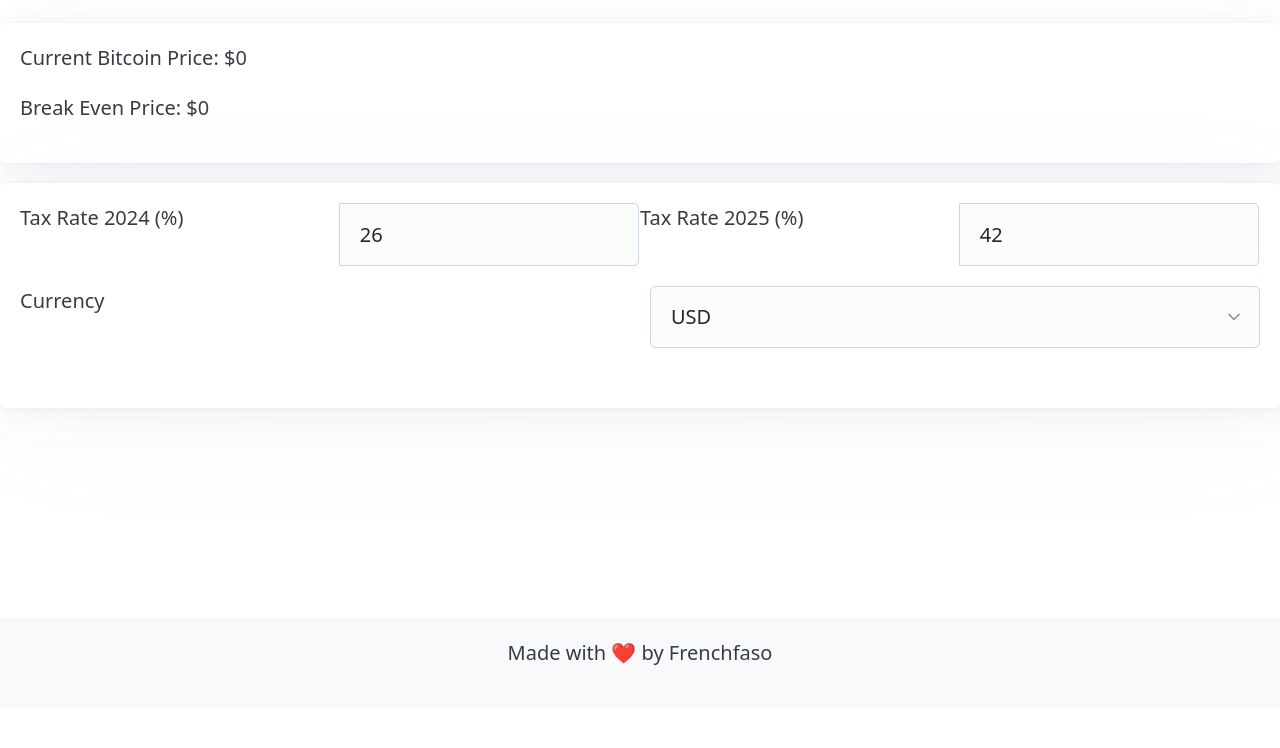
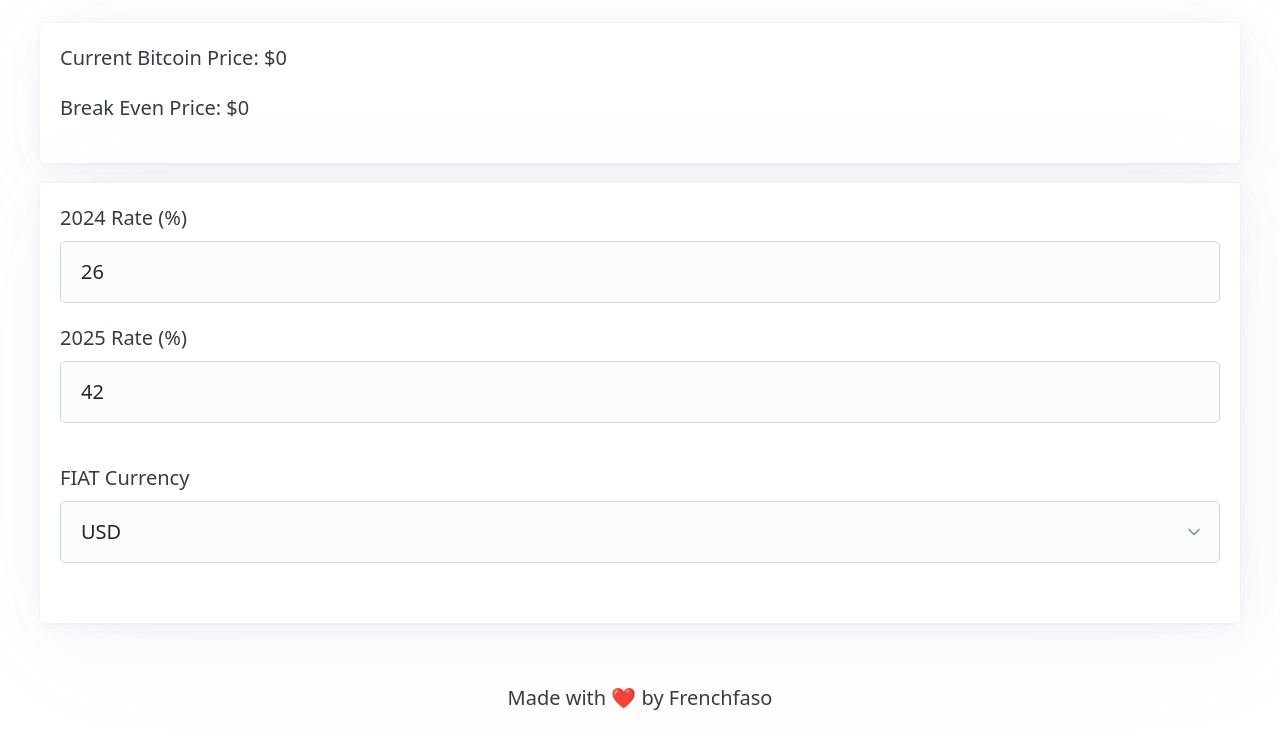
Before and after one commit to frenchfaso/RateBreak, a plain HTML site: page index.html in a window 1280 px wide. Shown: the part 92-840 px from the top of the page. Before the commit the page ends 800 px from the top, so only its background shows below. Drawn offline with nearby package versions, Linux system fonts and the light colour scheme; no server answers.

Commit message:
fixed css

```diff
--- a/index.html
+++ b/index.html
@@ -12,6 +12,7 @@
             display: flex;
             flex-direction: column;
             min-height: 100vh;
+            margin: 0;
         }
 
         main {
@@ -19,9 +20,10 @@
         }
 
         footer {
-            text-align: center;
-            padding: 1rem;
-            background-color: #f8f9fa;
+            display: flex;
+            justify-content: center;
+            align-items: center;
+            /* background-color: #f1f1f1; */
         }
 
         hgroup {
@@ -31,16 +33,12 @@
 </head>
 
 <body>
-
+    <main class="container" x-data="rateBreak()">
         <hgroup>
             <h1>RateBreak</h1>
             <p x-data="{ date: new Date().toLocaleDateString('de-DE', { day: '2-digit', month: 'long', year: 'numeric' }) }"
                 x-text="date"></p>
         </hgroup>
-
-
-    <!-- Main Content -->
-    <main x-data="rateBreak()">
         <!-- Card for Prices -->
         <article class="card">
             <section>
@@ -58,28 +56,31 @@
             <section>
                 <!-- Input Fields -->
                 <form>
-                    <fieldset role="group">
-                        <div class="grid">
-                            <label for="taxRate1">Tax Rate 2024 (%)</label>
+                    <fieldset>
+                        <!-- <legend>Tax Rates</legend> -->
+                        <div>
+                            <label for="taxRate1">2024 Rate (%)</label>
                             <input type="number" id="taxRate1" x-model.number="taxRate1" />
                         </div>
-                        <div class="grid">
-                            <label for="taxRate2">Tax Rate 2025 (%)</label>
+                        <div>
+                            <label for="taxRate2">2025 Rate (%)</label>
                             <input type="number" id="taxRate2" x-model.number="taxRate2" />
                         </div>
                     </fieldset>
-                    <div class="grid">
-                        <label for="currency">Currency</label>
+                    <fieldset>
+                        <!-- <legend>FIAT Currency</legend> -->
+                        <div>
+                            <label for="currency">FIAT Currency</label>
                             <select id="currency" x-model="currency" @change="fetchBitcoinPrice">
                                 <option value="USD">USD</option>
                                 <option value="EUR">EUR</option>
                             </select>
                         </div>
+                    </fieldset>
                 </form>
             </section>
         </article>
     </main>
-
     <footer>
         <p>Made with ❤️ by Frenchfaso</p>
     </footer>
```
Lines whose indentation alone changed are shown as unchanged.
